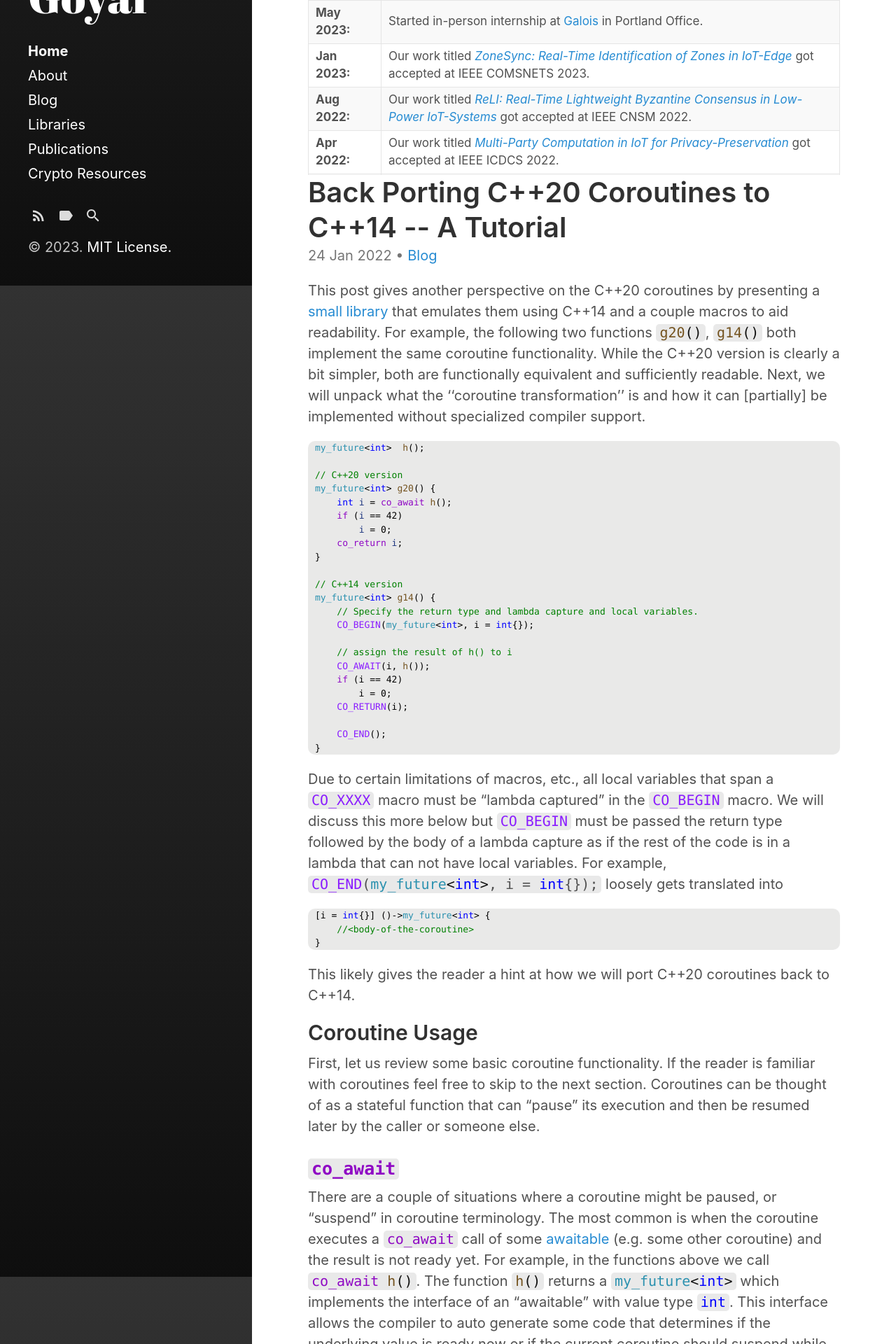
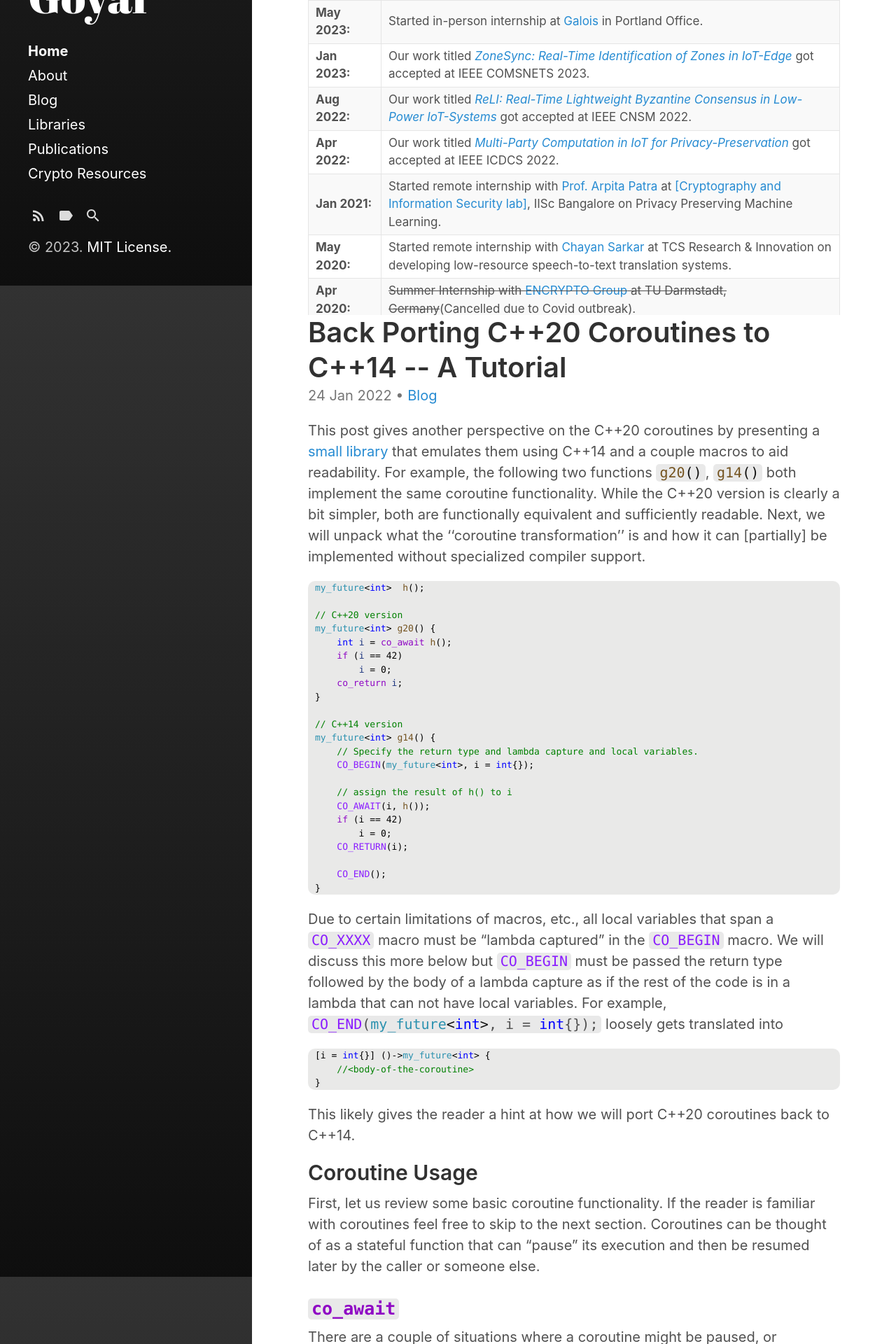
Before and after one commit to move47/goyal_himanshu.github.io, a Jekyll site: the page built from index.html, in a window 1280 px wide. Shown: the part 1008-2928 px from the top of the page at 70% size. Built offline with Jekyll 4.4.1, drawn with Linux system fonts in a browser that asks for light colours; the list of posts is cut into pages by our own code.

Commit message:
change timeline height

```diff
--- a/index.html
+++ b/index.html
@@ -54,7 +54,7 @@ title: Home
     </div>
 </div>
 <h2>Updates</h2>
-<div class="updates" style="height:250px;overflow:auto;">
+<div class="updates" style="height:450px;overflow:auto;">
     <table>
         <col width="100px">
         <col width="630px">
```
